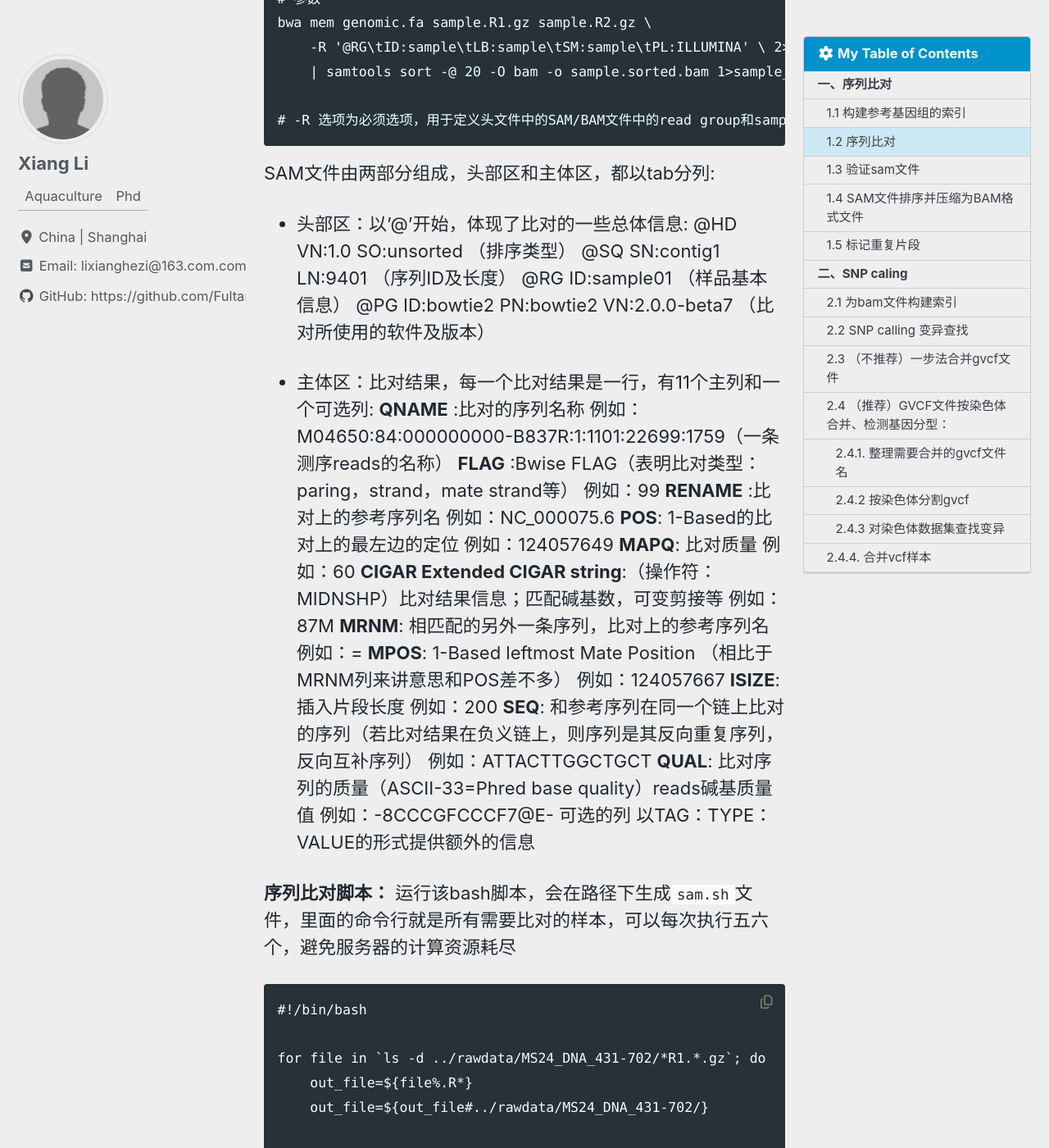
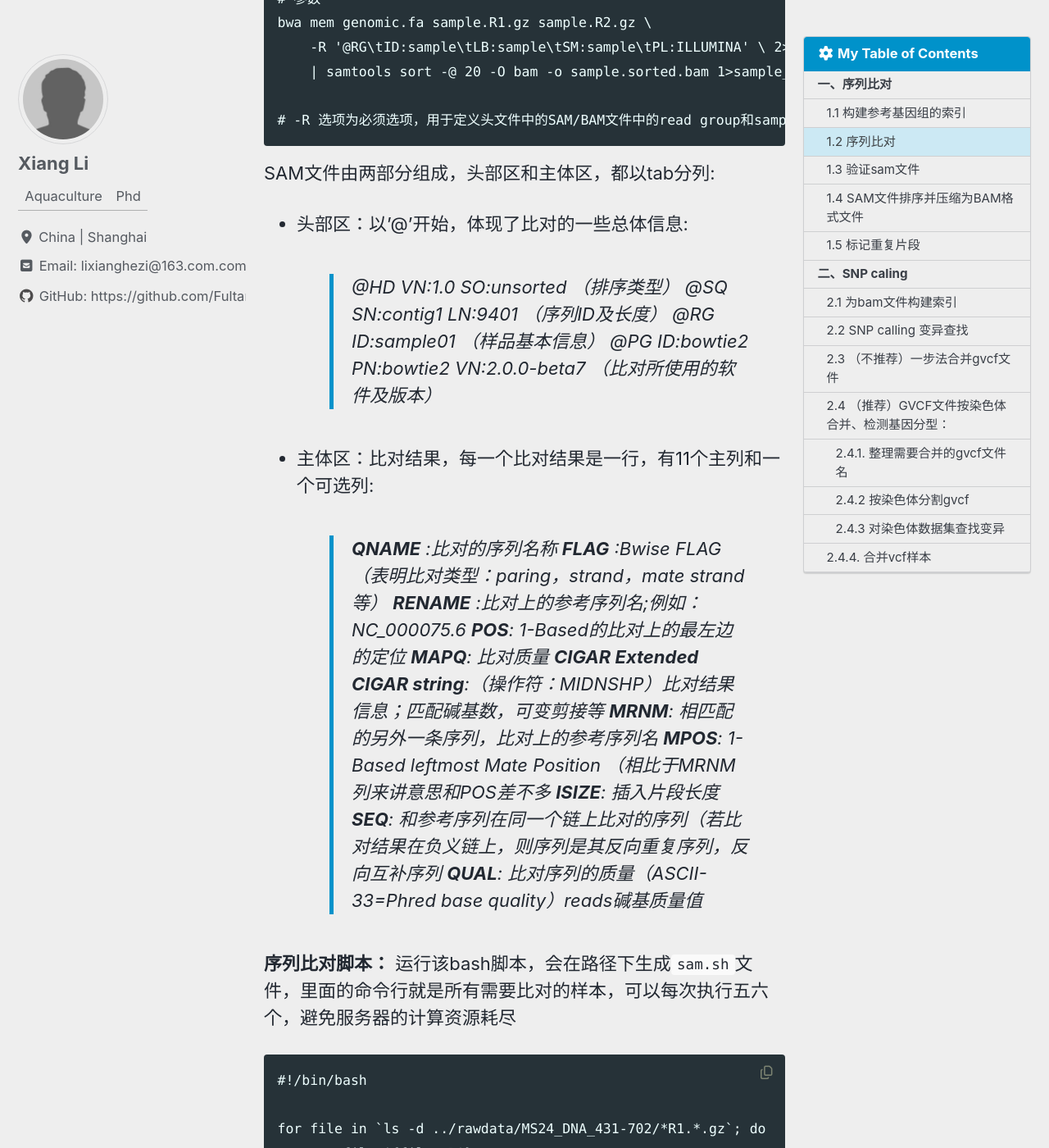
Before and after one commit to Fultar/Fultar.github.io, a Jekyll site: the page built from _posts/2025-12-03-如何将测序文件制作为vcf格式文件.md, in a window 1280 px wide and 1400 px high, scrolled down 1072 px. Shown: the whole window at 82% size. Built offline with Jekyll 4.4.1, drawn with Linux system fonts in a browser that asks for light colours; cached includes are drawn as plain includes.

Commit message:
Update 2025-12-03-如何将测序文件制作为vcf格式文件.md

````diff
--- a/_posts/2025-12-03-如何将测序文件制作为vcf格式文件.md
+++ b/_posts/2025-12-03-如何将测序文件制作为vcf格式文件.md
@@ -18,7 +18,7 @@ tags:
 ## 1.1 构建参考基因组的索引
 
 
-我们将样品送到公司双端测序后，给的文件是```sample01.R1.gz sample01.R2.gz```这样一对的形式，一个是正链测序，另一个是负链测序结果。
+我们将样品送到公司双端测序后，给的文件是`sample01.R1.gz sample01.R2.gz`这样一对的形式，一个是正链测序，另一个是负链测序结果。
 
 首先，我们需要测序物种的参考基因组才能比对。参考基因组可以在ncbi上找到：https://www.ncbi.nlm.nih.gov/
 
@@ -43,24 +43,23 @@ bwa mem genomic.fa sample.R1.gz sample.R2.gz \
 SAM文件由两部分组成，头部区和主体区，都以tab分列:
 
 - 头部区：以’@'开始，体现了比对的一些总体信息:
-@HD VN:1.0 SO:unsorted （排序类型）
+>@HD VN:1.0 SO:unsorted （排序类型）
 @SQ SN:contig1 LN:9401 （序列ID及长度）
 @RG ID:sample01 （样品基本信息）
 @PG ID:bowtie2 PN:bowtie2 VN:2.0.0-beta7 （比对所使用的软件及版本）
 
 - 主体区：比对结果，每一个比对结果是一行，有11个主列和一个可选列:
-**QNAME** :比对的序列名称 例如：M04650:84:000000000-B837R:1:1101:22699:1759（一条测序reads的名称）
-**FLAG** :Bwise FLAG（表明比对类型：paring，strand，mate strand等） 例如：99
-**RENAME** :比对上的参考序列名 例如：NC_000075.6
-**POS**: 1-Based的比对上的最左边的定位 例如：124057649
-**MAPQ**: 比对质量 例如：60
-**CIGAR Extended CIGAR string**:（操作符：MIDNSHP）比对结果信息；匹配碱基数，可变剪接等 例如：87M
-**MRNM**: 相匹配的另外一条序列，比对上的参考序列名 例如：=
-**MPOS**: 1-Based leftmost Mate Position （相比于MRNM列来讲意思和POS差不多） 例如：124057667
-**ISIZE**: 插入片段长度 例如：200
-**SEQ**: 和参考序列在同一个链上比对的序列（若比对结果在负义链上，则序列是其反向重复序列，反向互补序列） 例如：ATTACTTGGCTGCT
-**QUAL**: 比对序列的质量（ASCII-33=Phred base quality）reads碱基质量值 例如：-8CCCGFCCCF7@E-
-可选的列 以TAG：TYPE：VALUE的形式提供额外的信息
+> **QNAME** :比对的序列名称
+**FLAG** :Bwise FLAG（表明比对类型：paring，strand，mate strand等）
+**RENAME** :比对上的参考序列名;例如：NC_000075.6
+**POS**: 1-Based的比对上的最左边的定位
+**MAPQ**: 比对质量
+**CIGAR Extended CIGAR string**:（操作符：MIDNSHP）比对结果信息；匹配碱基数，可变剪接等
+**MRNM**: 相匹配的另外一条序列，比对上的参考序列名
+**MPOS**: 1-Based leftmost Mate Position （相比于MRNM列来讲意思和POS差不多
+**ISIZE**: 插入片段长度
+**SEQ**: 和参考序列在同一个链上比对的序列（若比对结果在负义链上，则序列是其反向重复序列，反向互补序列
+**QUAL**: 比对序列的质量（ASCII-33=Phred base quality）reads碱基质量值
 
 **序列比对脚本：**
 运行该bash脚本，会在路径下生成```sam.sh```文件，里面的命令行就是所有需要比对的样本，可以每次执行五六个，避免服务器的计算资源耗尽
````
